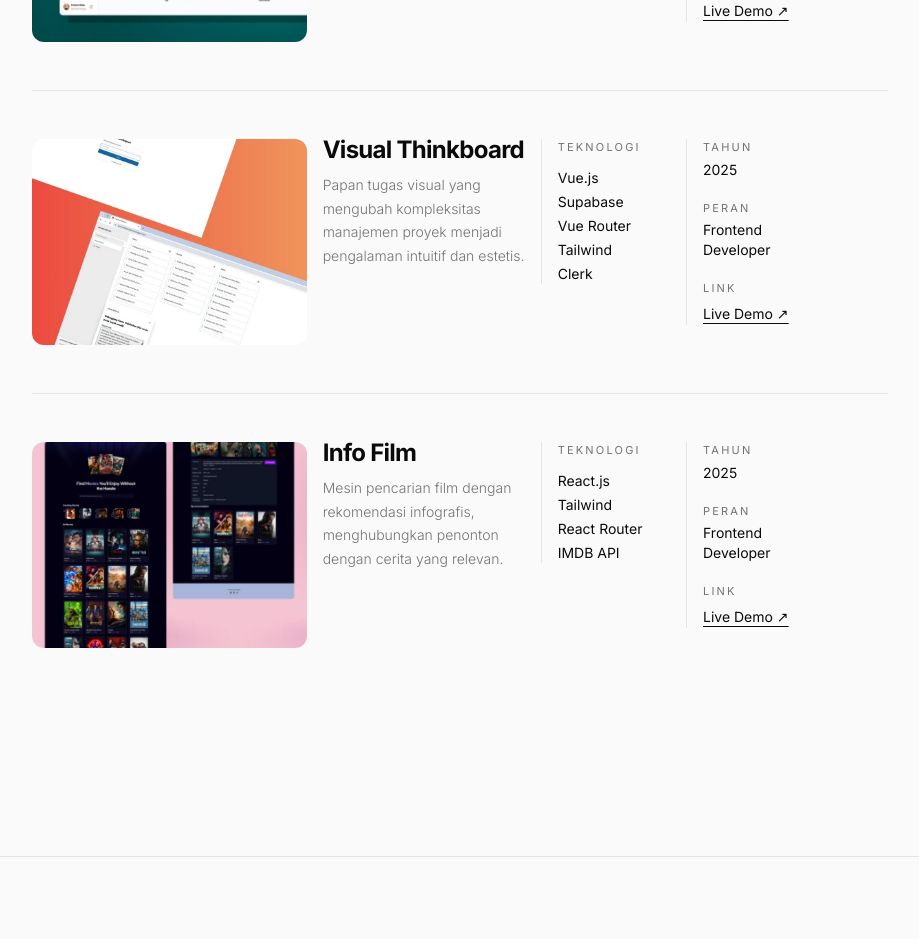
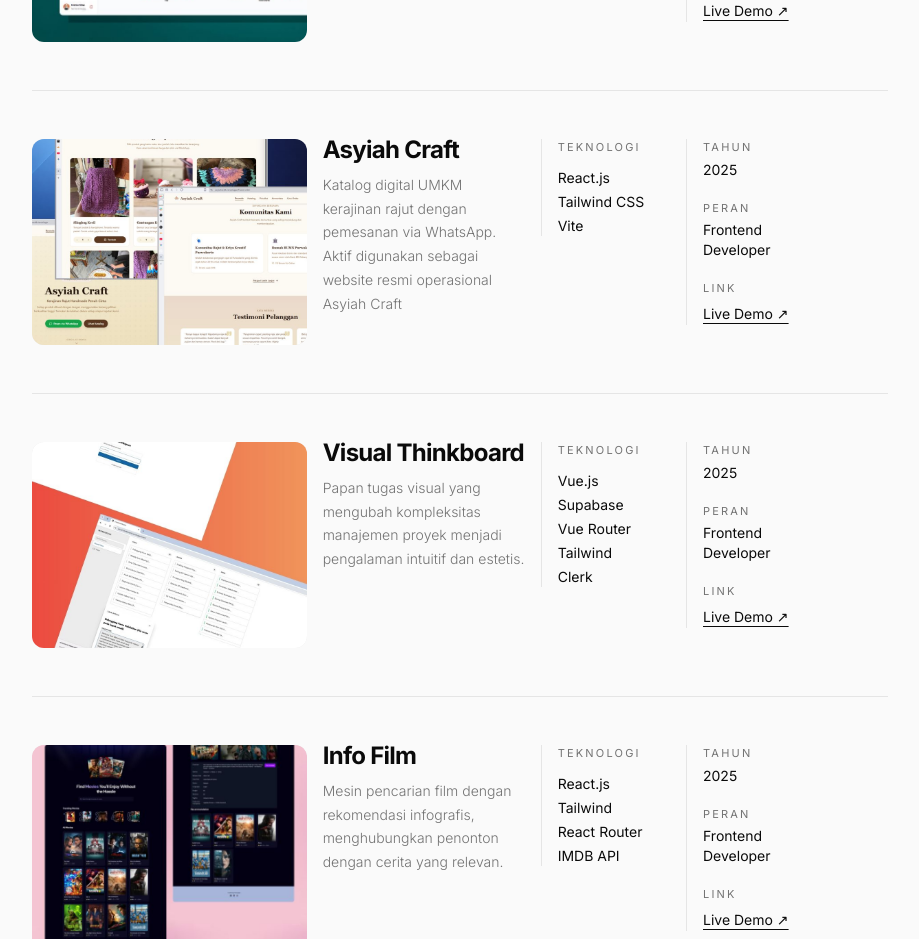
Before and after one commit to akbar-widya/portfolio, a React (Vite) app: page / in a window 1280 px wide. Shown: the part 2260-3199 px from the top of the page, without its empty margins (328-1247 px from the left). Built offline with nearby package versions, Linux system fonts and the light colour scheme.

Commit message:
feat: update new project - Asyiah Craft

```diff
--- a/src/sections/ProjectsSection.tsx
+++ b/src/sections/ProjectsSection.tsx
@@ -46,6 +46,17 @@ const PROJECTS: Project[] = [
   },
   {
     id: 3,
+    title: "Asyiah Craft",
+    description:
+      "Katalog digital UMKM kerajinan rajut dengan pemesanan via WhatsApp. Aktif digunakan sebagai website resmi operasional Asyiah Craft",
+    tech: ["React.js", "Tailwind CSS", "Vite"],
+    year: "2025",
+    role: "Frontend Developer",
+    link: "https://asyiahcraft.vercel.app/",
+    image: "/projects/asyiahcraft.jpg",
+  },
+  {
+    id: 4,
     title: "Visual Thinkboard",
     description:
       "Papan tugas visual yang mengubah kompleksitas manajemen proyek menjadi pengalaman intuitif dan estetis.",
@@ -56,7 +67,7 @@ const PROJECTS: Project[] = [
     image: "/projects/thinkboard.jpg",
   },
   {
-    id: 4,
+    id: 5,
     title: "Info Film",
     description:
       "Mesin pencarian film dengan rekomendasi infografis, menghubungkan penonton dengan cerita yang relevan.",
```
Also changed, not shown: public/projects/asyiahcraft.jpg (added).
